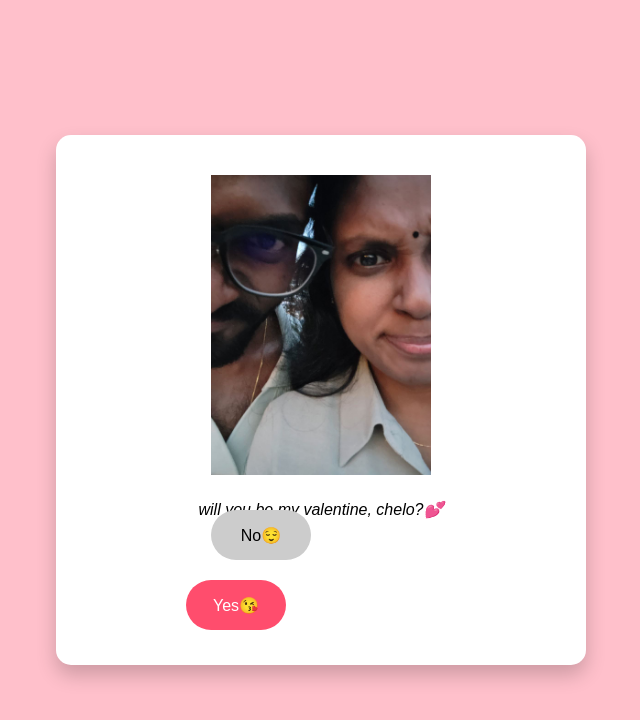
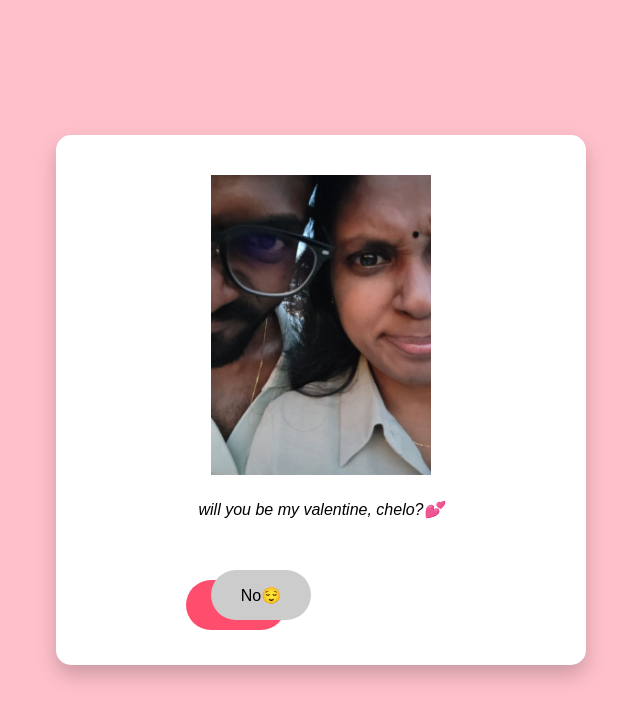
Before and after one commit to Raaj2611/chelo, a plain HTML site: page index.html in a window 1280 px wide. Shown: the whole page, without its empty margins (269-909 px from the left). Drawn offline with Linux system fonts and the light colour scheme.

Commit message:
Update style.css

```diff
--- a/style.css
+++ b/style.css
@@ -55,7 +55,7 @@ body {
     padding: 12px 25px;
     font-size: 16px;
     right: 700px;
-    top: 500px;
+    top: 560px;
     width: 100px;
 }
 
```
